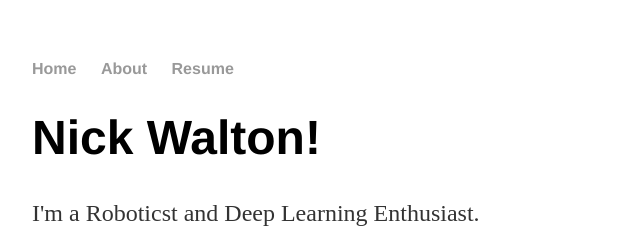
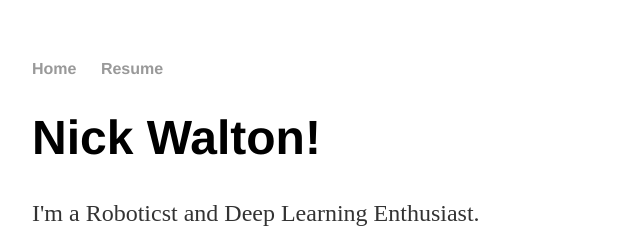
Before and after one commit to nickwalton/nickwalton.github.io, a plain HTML site: page index.html in a window 1280 px wide. Shown: the top 240 px of the page, 160-800 px from the left. Drawn offline with Linux system fonts and the light colour scheme.

Commit message:
Update index.html

```diff
--- a/index.html
+++ b/index.html
@@ -9,7 +9,6 @@
 		<nav>
     		<ul>
         		<li><a href="/">Home</a></li>
-	        	<li><a href="/about">About</a></li>
         		<li><a href="/Resume.pdf">Resume</a></li>
     		</ul>
 		</nav>
```
